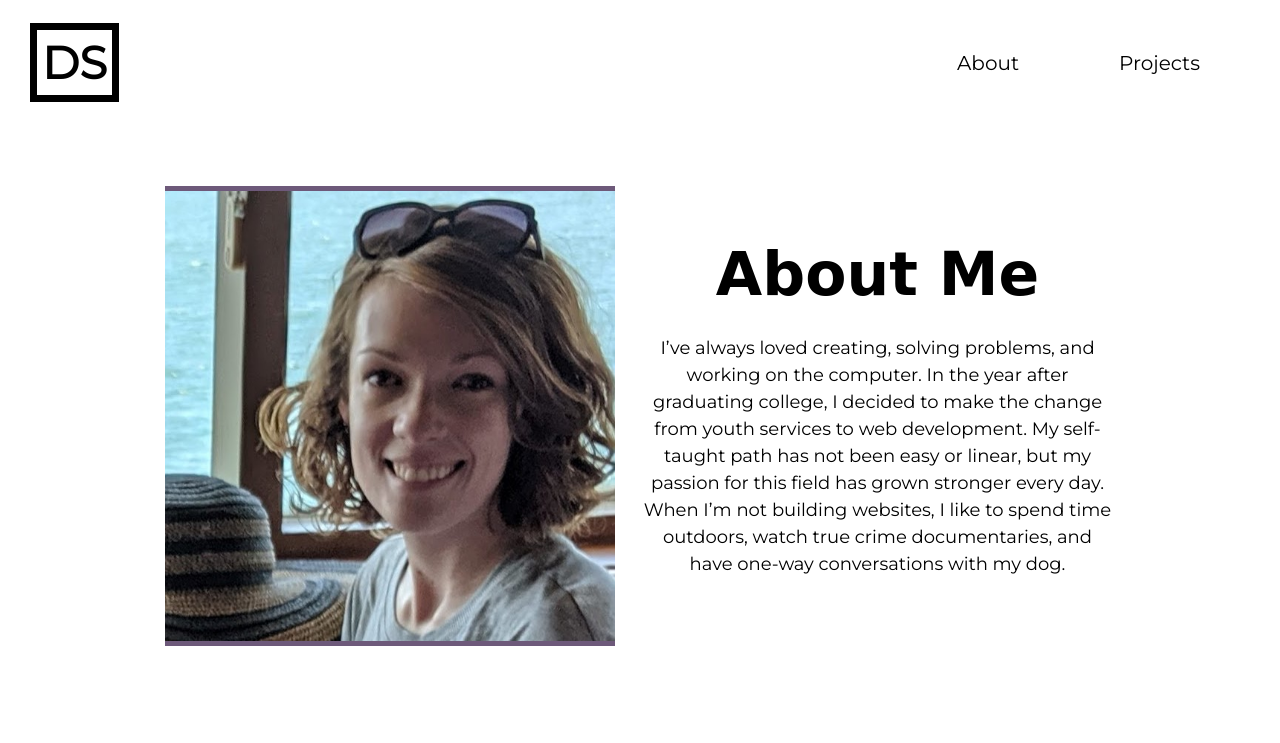
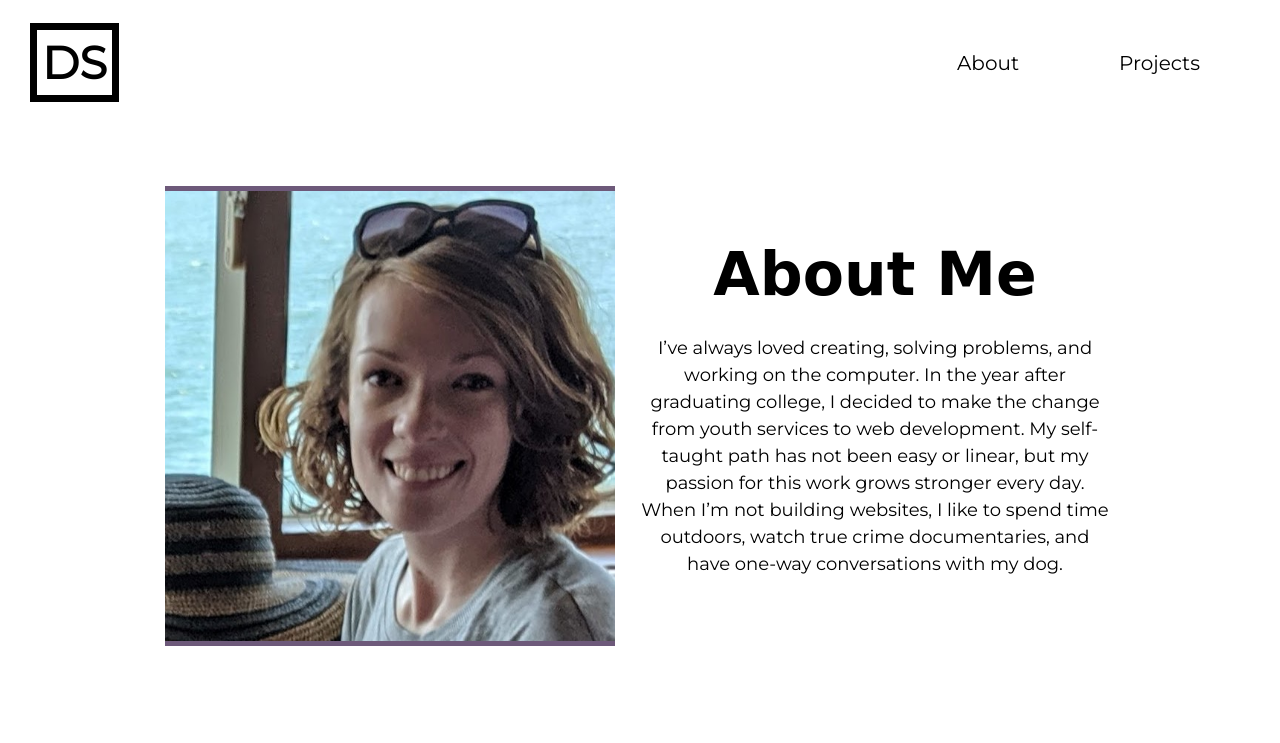
Before and after one commit to dayna-schlenk/dayna-portfolio, a plain HTML site: page about/index.html in a window 1280 px wide. Shown: the top 743 px of the page. Drawn offline with nearby package versions, Linux system fonts and the light colour scheme; a web font is replaced by a local one.

Commit message:
Increased padding on about me paragraph and changed some wording

```diff
--- a/about/index.html
+++ b/about/index.html
@@ -52,7 +52,7 @@
                     <h2 class="intro-header about-header">About Me</h2>
                     <p>I’ve always loved creating, solving problems, and working on the computer. In the year after graduating college, I
                     decided to make the change from youth services to web development. My self-taught path has not been easy or linear, but
-                    my passion for this field has grown stronger every day. When I’m not building websites, I like to spend time outdoors,
+                    my passion for this work grows stronger every day. When I’m not building websites, I like to spend time outdoors,
                     watch true crime documentaries, and have one-way conversations with my dog.</p>
                 </div>
             </div>
--- a/styles/main.css
+++ b/styles/main.css
@@ -238,7 +238,7 @@ nav ul {
 }
 
 .intro-blurb {
-    padding-right: 25px;
+    padding-right: 30px;
 }
 
 .about-header {
```
